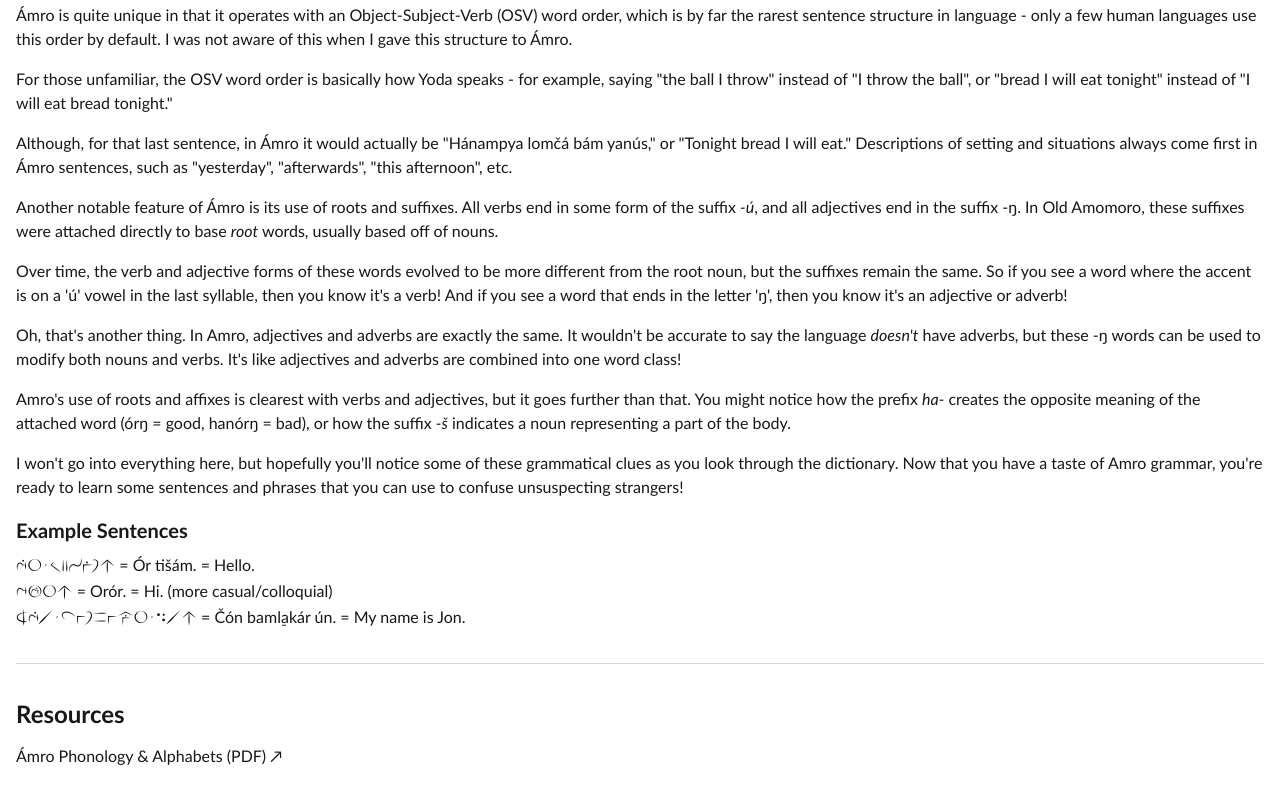
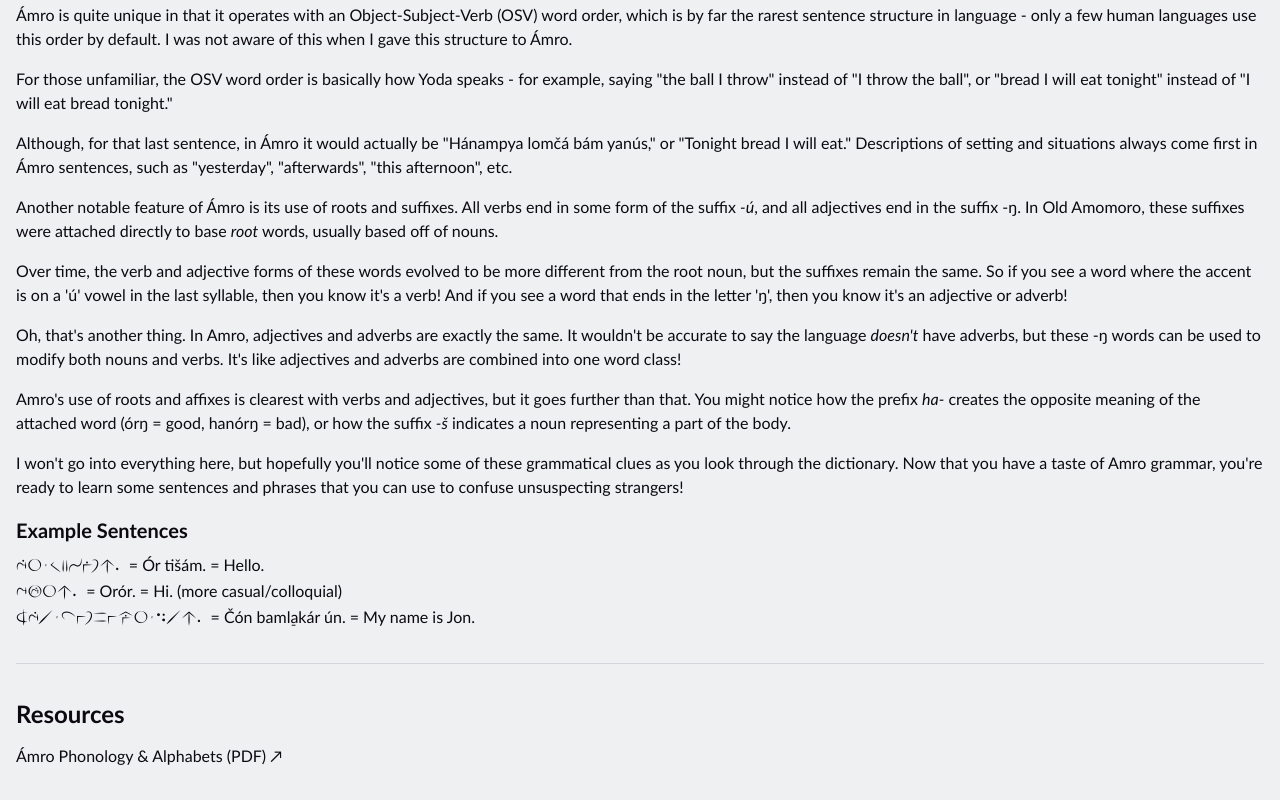
Before and after one commit to bpfullerton/eng-amro-dict, a Next.js app: page /about in a window 1280 px wide. Shown: the part 1328-2128 px from the top of the page. Built offline with nearby package versions, Linux system fonts and the light colour scheme.

Commit message:
Updates to UI colors and metadata

```diff
--- a/app/about/page.tsx
+++ b/app/about/page.tsx
@@ -93,9 +93,9 @@ export default function AboutAmro() {
       </p>
       <h3>Example Sentences</h3>
       <ul>
-        <li><span className="font-cecamro"> </span> = Ór tišám. = Hello.</li>
-        <li><span className="font-cecamro"></span> = Orór. = Hi. (more casual/colloquial)</li>
-        <li><span className="font-cecamro">  </span> = Čón baml̠akár ún. = My name is Jon.</li>
+        <li><span className="font-cecamro"> .</span> = Ór tišám. = Hello.</li>
+        <li><span className="font-cecamro">.</span> = Orór. = Hi. (more casual/colloquial)</li>
+        <li><span className="font-cecamro">  .</span> = Čón baml̠akár ún. = My name is Jon.</li>
       </ul>
 
       <hr className="my-8 border-gray-300" />
--- a/app/globals.css
+++ b/app/globals.css
@@ -1,8 +1,12 @@
 @import "tailwindcss";
 
 :root {
-  --background: #ffffff;
-  --foreground: #171717;
+  --background: #EEF0F2;
+  --foreground: #0C0910;
+  --accent: #82667F;
+  --accent-secondary: #B486AB;
+  --link-hover: #83B692;
+  --nav-background: #A5A9B6;
 }
 
 @theme inline {
@@ -15,8 +19,9 @@
 
 @media (prefers-color-scheme: dark) {
   :root {
-    --background: #0a0a0a;
-    --foreground: #ededed;
+    --background: #0C0910;
+    --foreground: #EEF0F2;
+    --nav-background: #1D1627;
   }
 }
 
@@ -53,3 +58,34 @@ p {
   font-size: 1rem;
   margin-bottom: 1rem;
 }
+
+button {
+  background-color: var(--accent);
+  color: var(--background);
+  padding: 0.5rem 1rem;
+  border: none;
+  border-radius: 0.25rem;
+  cursor: pointer;
+  transition: background-color 0.3s ease;
+}
+
+button:hover {
+  background-color: var(--accent-secondary);
+}
+
+nav {
+  background-color: var(--nav-background);
+  color: var(--background);
+  padding: 1rem;
+}
+
+a {
+  color: var(--foreground);
+  text-decoration: none;
+  cursor: pointer;
+  transition: color 0.3s ease;
+}
+
+a:hover {
+  color: var(--link-hover);
+}
--- a/app/layout.tsx
+++ b/app/layout.tsx
@@ -18,8 +18,8 @@ const geistMono = Geist_Mono({
 
 // metadata for the website
 export const metadata: Metadata = {
-  title: "Create Next App",
-  description: "Generated by create next app",
+  title: "English-Ámro Dictionary",
+  description: "A bilingual dictionary that can translate between English and the Ámro conlang.",
 };
 
 // Root layout component that wraps all pages
```
